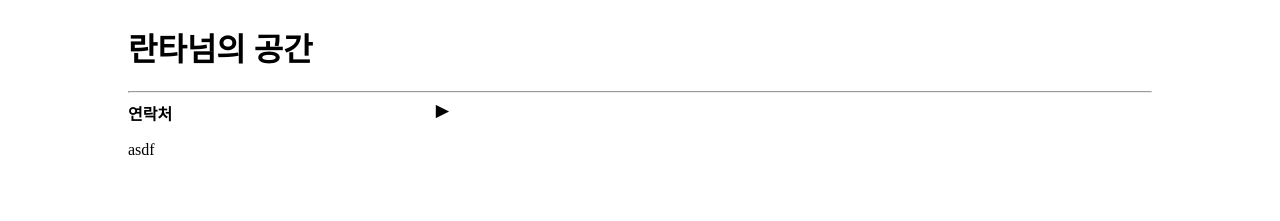
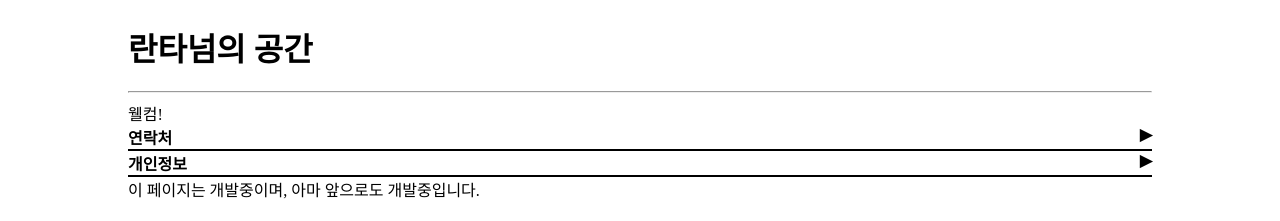
Before and after one commit to lantice3720/lanthanide, a plain HTML site: page index.html in a window 1280 px wide. Drawn offline with Linux system fonts and the light colour scheme.

Commit message:
아 ㅋㅋ 아무튼 커밋이라고 ㅋㅋ

```diff
--- a/index.html
+++ b/index.html
@@ -11,17 +11,31 @@
 </div>
 <hr>
 <div>
+    웰컴!
+</div>
+<div>
     <input type="checkbox" id="call" class="foldable" hidden>
     <label for="call" state="▶" hidden>연락처<span>▶</span></label>
     <div class="foldContents">
-        <p>디스코드 온라인일 때 DM을 보내면 대개 확인합니다. 메일은 못 볼 수도 있습니다.</p>
+        <p>디스코드 온라인일 때 DM을 보내면 대개 확인합니다. 메일은 못 볼 수도 있답니다!</p>
         <span>Mail: lantiwifi@gmail.com</span><br>
         <span><img height="15", width="15" src="resources/discord.png">Discord: lanthanide#7257</span><br>
         <a href="https://ko.namemc.com/profile/lanthanide.3"><img height="15", width="15" src="resources/minecraft.png">Minecraft: lanthanide</a><br>
         <a href="https://github.com/lantice3720">Github: lanthanide(lantice3720)</a>
     </div>
 </div>
-<div>asdf</div>
+<div>
+    <input type="checkbox" id="p-info" class="foldable" hidden>
+    <label for="p-info" state="▶" hidden>개인정보<span>▶</span></label>
+    <div class="foldContents">
+        <p>정정하겠습니다, 생년월일이네요.</p>
+        <span>Birth: June 1st</span><br>
+        <span>Age: 16</span>
+    </div>
+</div>
+<div>
+    이 페이지는 개발중이며, 아마 앞으로도 개발중입니다.
+</div>
 <script src="script.js"></script>
 </body>
 </html>
--- a/style.css
+++ b/style.css
@@ -7,24 +7,22 @@ body {
 	display: flex;
 	justify-content: space-between;
 	cursor: pointer;
-	width: 20em;
 	font-weight: bold;
 }
 
 .foldable ~ .foldContents {
-	max-height: 1em;
+	height: 0;
 	overflow: hidden;
-	opacity: 0;
-	line-height: 0em;
-	transition: .2s;
-	width: 20em;
+	transition: 0.2s;
+	border: 1px solid black;
+	margin: 0;
+	/*padding-bottom: 0%;*/
+	width: auto;
 }
 
 .foldable:checked ~ .foldContents {
-	max-height: 100%;
-	line-height: 1.25em;
-	opacity: 1;
-	height: 100%;
+	/*padding-bottom: inherit;*/
+	height: auto;
 }
 
 .foldable + label span {
```
